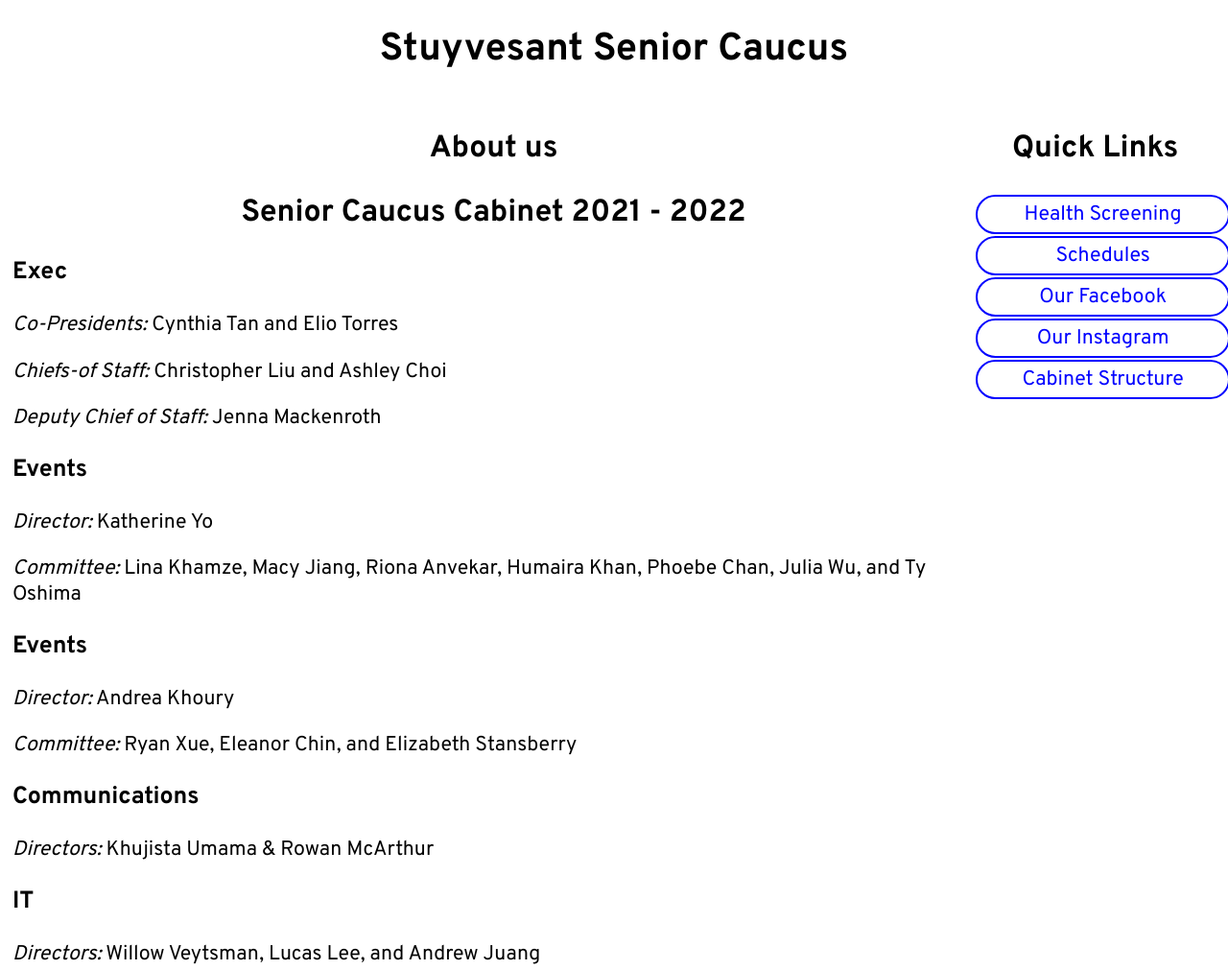
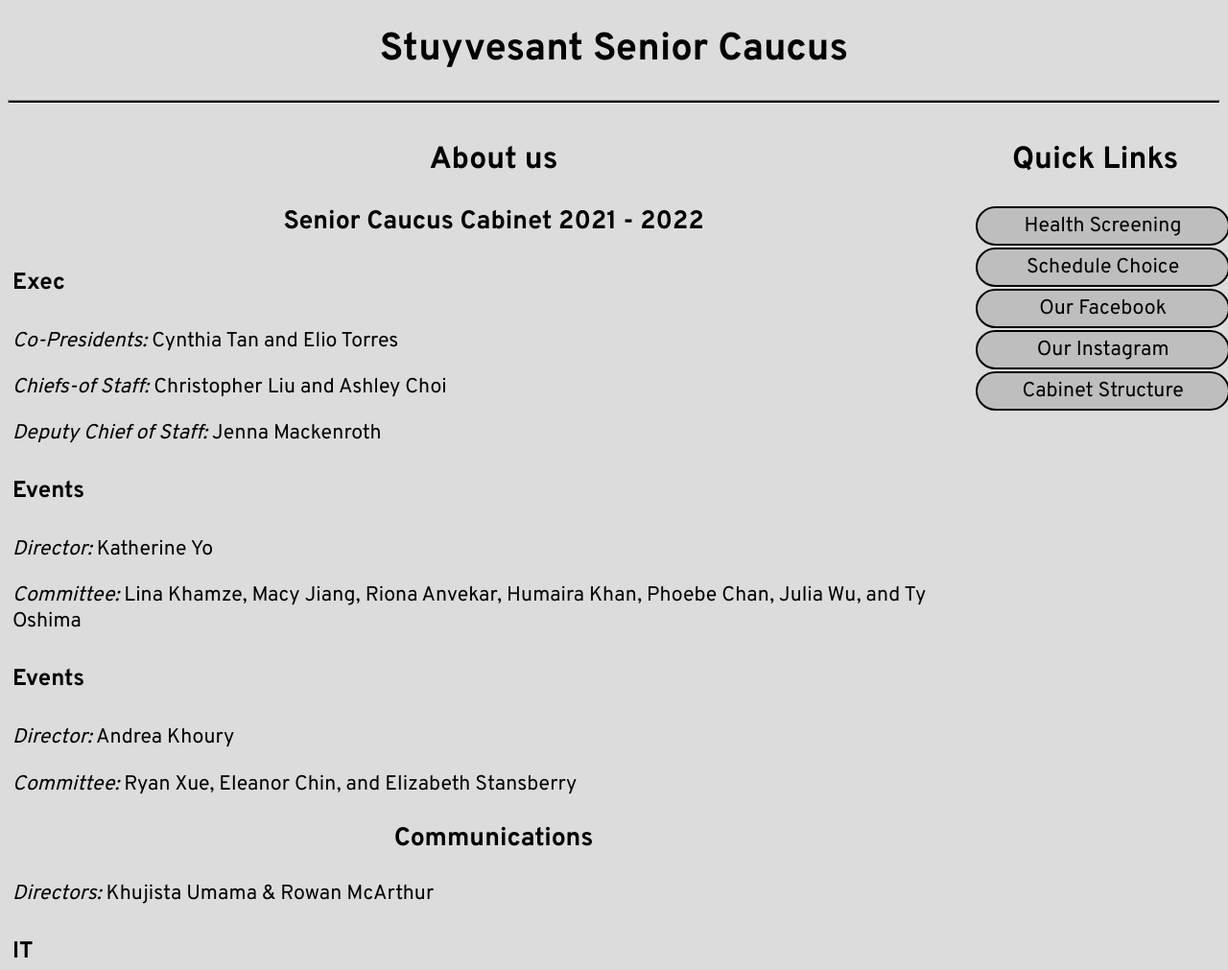
Before and after one commit to StuySeniorCaucus/stuyseniorcaucus.github.io, a plain HTML site: page index.html in a window 1280 px wide. Shown: the top 1011 px of the page at 96% size. Drawn offline with Linux system fonts and the light colour scheme.

Commit message:
small fixes

```diff
--- a/css.css
+++ b/css.css
@@ -4,7 +4,8 @@
 	font-family: "Overpass", sans-serif;
 }
 
-h1, h2 {
+
+h1, h2, h3 {
 	text-align: center;
 }
 h1 {
@@ -13,10 +14,23 @@ h1 {
 h2 {
 	font-size: 24pt;
 }
+h3 {
+	font-size: 20pt;
+}
+h4 {
+	font-size: 18pt;
+}
 div {
 	font-size: 16pt;
 }
-
+body {
+	background:	#DCDCDC;
+}
+hr {
+    position: relative;
+    height: 2px;
+    background: black;
+}
 #container {
 	max-width: 60em;
 	margin: auto;
@@ -37,14 +51,15 @@ div {
 }
 
 a {
-	color: blue;
+	background-color: #BEBEBE;
 	border-radius: 100px;
-	border: 2px solid blue;
+	border: 2px solid black;
 	text-align: center;
 	width: 100%;
 	display: inline-block;
 	padding: 2px;
 	text-decoration: none;
+	color:black;
 	padding: 5px;
 	margin: 1px;
 }
--- a/index.html
+++ b/index.html
@@ -9,24 +9,25 @@
 		<link rel="stylesheet" href="css.css" type="text/css">
   </head>
   <body>
-		<h1>Stuyvesant Senior Caucus</h1>
+        <h1>Stuyvesant Senior Caucus</h1>
+        <hr>
 		<div id="container">
 			<div id="left">
 				<h2>About us</h2>
-				<h2>Senior Caucus Cabinet 2021 - 2022</h2>
+				<h3>Senior Caucus Cabinet 2021 - 2022</h3>
 
-                <h3>Exec</h3>
+                <h4>Exec</h4>
 
                 <p><em>Co-Presidents:</em> Cynthia Tan and Elio Torres</p>
                 <p><em>Chiefs-of Staff:</em> Christopher Liu and Ashley Choi</p>
                 <p><em>Deputy Chief of Staff:</em> Jenna Mackenroth</p>
 
-                <h3>Events</h3>
+                <h4>Events</h4>
 
                 <p><em>Director:</em> Katherine Yo</p>
                 <p><em>Committee:</em> Lina Khamze, Macy Jiang, Riona Anvekar, Humaira Khan, Phoebe Chan, Julia Wu, and Ty Oshima</p>
 
-                <h3>Events</h3>
+                <h4>Events</h4>
 
                 <p><em>Director:</em> Andrea Khoury</p>
                 <p><em>Committee:</em> Ryan Xue, Eleanor Chin, and Elizabeth Stansberry</p>
@@ -35,7 +36,7 @@
 
                 <p><em>Directors:</em> Khujista Umama & Rowan McArthur</p>
 
-                <h3>IT</h3>
+                <h4>IT</h4>
 
                 <p><em>Directors:</em> Willow Veytsman, Lucas Lee, and Andrew Juang</p>
 
@@ -43,7 +44,7 @@
 			<div id="right">
 				<h2>Quick Links</h2>
                 <a target="_blank" href="https://healthscreening.schools.nyc">Health Screening</a>
-                <a target="_blank" href="http://bert.stuy.edu/pbrooks/schedules/schedules.py">Schedules</a>
+                <a target="_blank" href="http://bert.stuy.edu/pbrooks/schedules/schedules.py">Schedule Choice</a>
                 <a target="_blank" href="https://www.facebook.com/StuySeniorCaucus/">Our Facebook</a>
                 <a target="_blank" href="https://www.instagram.com/stuyseniorcaucus/">Our Instagram</a>
                 <a target="_blank" href="https://docs.google.com/document/d/1T93wRdzgKFvV-qMB3hUi-a0v3sm8vxlTRcwvy7mnn-Q/edit">Cabinet Structure</a>
```
